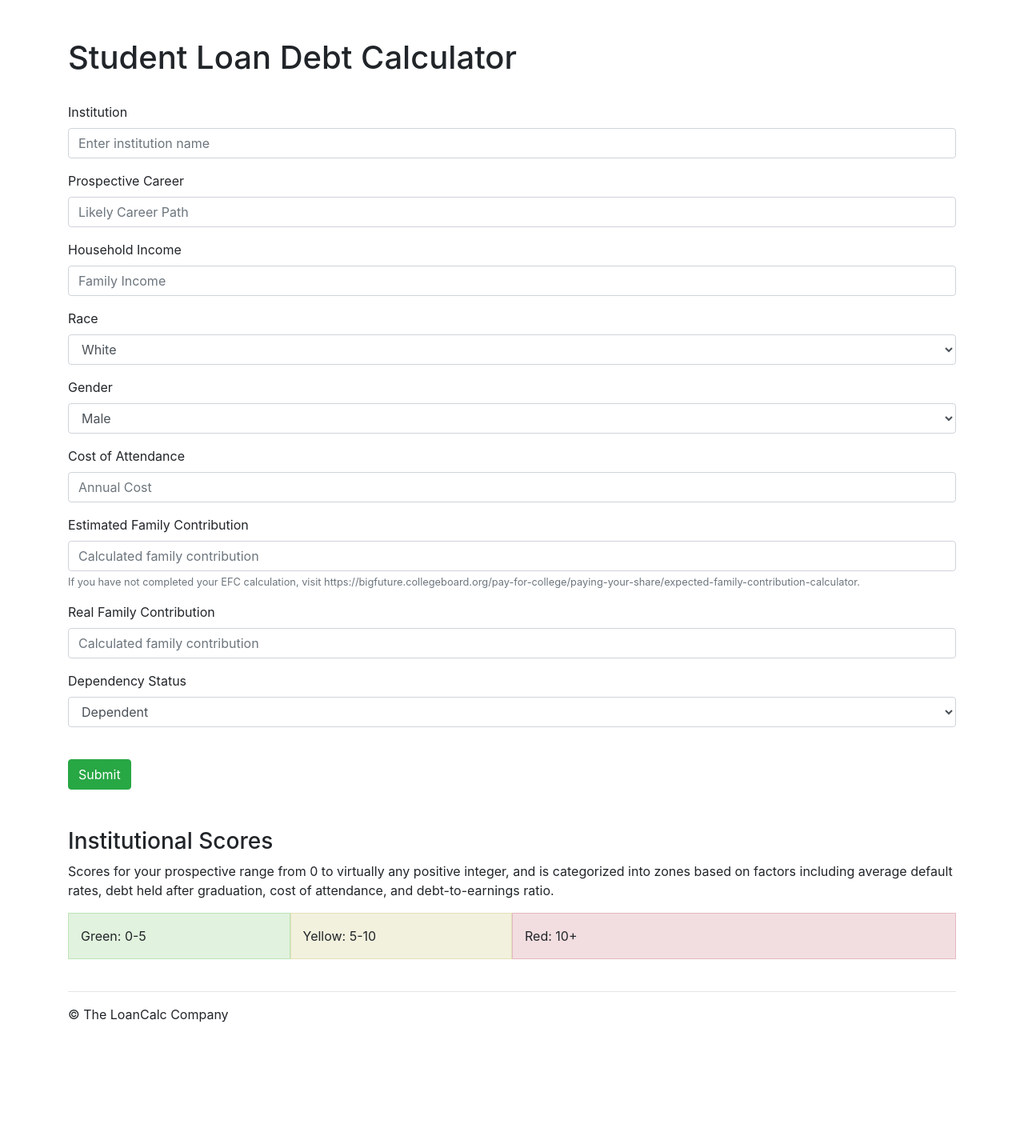
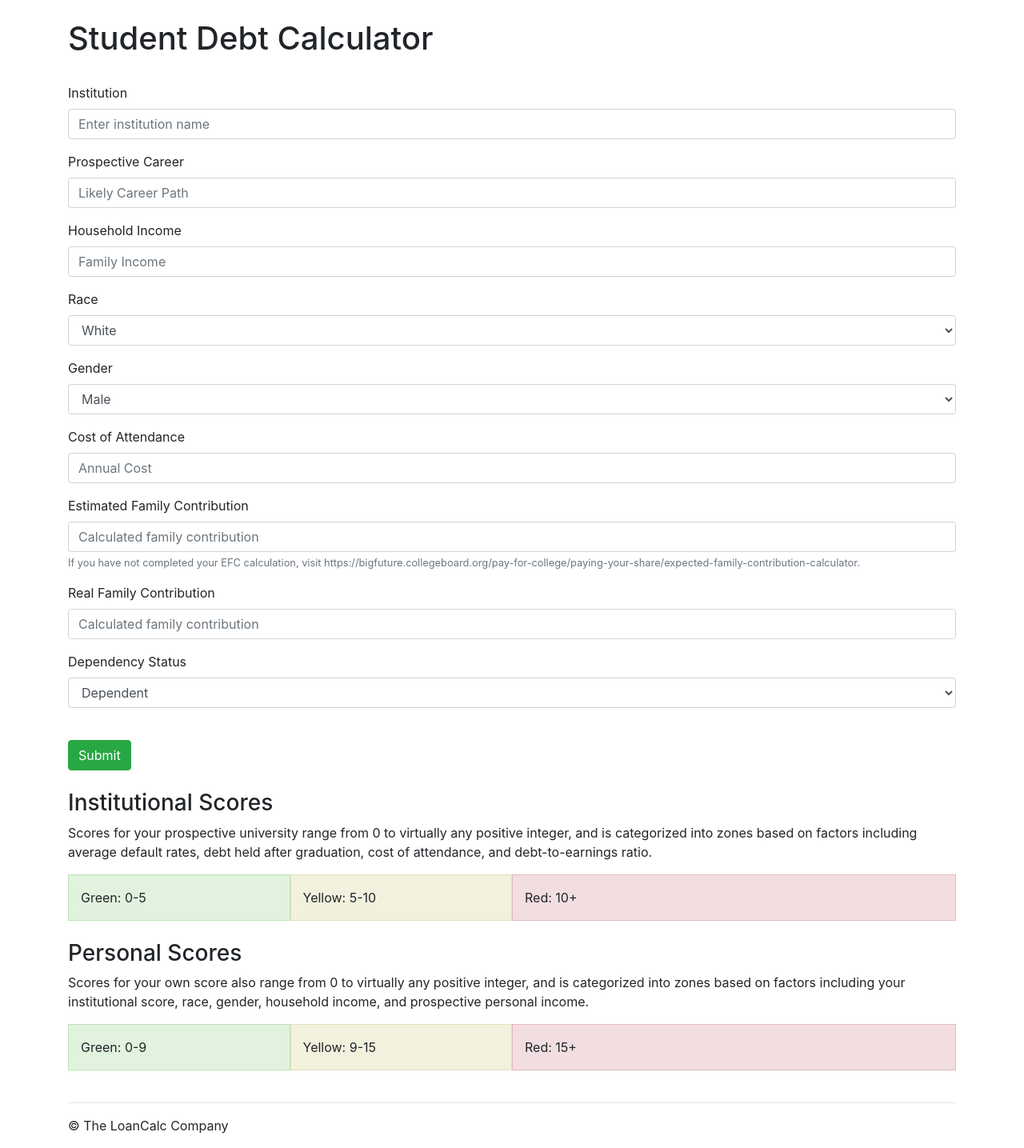
Before and after one commit to ayogik/edd-loanmodel, a Flask app: page /calc in a window 1280 px wide. Shown: the part 56-1491 px from the top of the page at 80% size. Before the commit the page ends 1334 px from the top, so only its background shows below. Run offline with Flask 2, Linux system fonts and the light colour scheme; parts of the project's set-up code (start-up, migrations or seed data) failed here and were passed over; some libraries are stand-ins or nearby versions.

Commit message:
Kinda finish personal score
Instead of comparing income to 250,000, compare it to a multiple (prob 5) of the EFC

```diff
--- a/app/routes.py
+++ b/app/routes.py
@@ -30,14 +30,33 @@ def college_score(institution):
             else:
                 scaled = (factors[i] - ranges[i]['min'])/(ranges[i]['max'] - ranges[i]['min'])
                 total += scaled
-        print (scaled, file=sys.stderr)
     total += 0.5-0.5*(factors[4] - ranges[4]['min'])/(ranges[4]['max'] - ranges[4]['min'])
 
     return total
 
 def personal_score(collegeScore, career, income, race, gender):
     personalIncome = pd.Series.item(occupation[occupation['OCC_TITLE'] == career]['A_MEAN'].iloc[[0]])
-    return personalIncome
+    variations = {'White':{'Male':1.11945,'Female':0.922821},
+                    'African American':{'Male':0.838333,'Female':0.756954},
+                    'Asian':{'Male':1.428603,'Female':1.102105},
+                    'Hispanic':{'Male':0.796935,'Female':0.704974},
+                    'Other':{'Male':1,'Female':0.8}}
+    realIncome = personalIncome * variations[race][gender]
+    income = int(income)
+
+    total = 0
+    if realIncome < 250000:
+        total += 3*(1-realIncome/250000)
+        print (total, file=sys.stderr)
+    else:
+        total += 0
+    print (income, file=sys.stderr)
+    if income < 250000:
+        total += 3*(1-realIncome/250000)
+    else:
+        total += 0
+    total += collegeScore
+    return total
 
 @app.route('/')
 @app.route('/index')
@@ -69,7 +88,5 @@ def calc():
     if form.validate_on_submit():
         output = college_score(institution)
         pScore = personal_score(output, career, income, race, gender)
-        flash('Your School\'s Score: {}'.format(output),
-                'Your Personal Score: {}'.format(pScore))
-        print(output, file=sys.stderr)
+        flash('Your Institutional, Personal Score: {}, {}'.format(output, pScore))
     return render_template('calc.html', form=form)
--- a/app/templates/calc.html
+++ b/app/templates/calc.html
@@ -43,8 +43,7 @@
     </nav>
 
     <main role="main" class="container">
-      <br>
-      <h1>Student Loan Debt Calculator</h1>
+      <h1>Student Debt Calculator</h1>
       <br>
       <form action="" method="post" novalidate>
         {{ form.hidden_tag() }}
@@ -119,9 +118,9 @@
         <button type="submit" class="btn btn-success">Submit</button>
       </form>
 
-      <br><br>
+      <br>
       <h3>Institutional Scores</h3>
-      <p>Scores for your prospective range from 0 to virtually any positive integer, and is categorized into zones based on factors including average default rates, debt held after graduation, cost of attendance, and debt-to-earnings ratio.
+      <p>Scores for your prospective university range from 0 to virtually any positive integer, and is categorized into zones based on factors including average default rates, debt held after graduation, cost of attendance, and debt-to-earnings ratio.
       <div class="container">
         <div class="row">
           <div class="col-md-3">
@@ -137,10 +136,29 @@
       </div>
 
       <br>
+
+      <h3>Personal Scores</h3>
+      <p>Scores for your own score also range from 0 to virtually any positive integer, and is categorized into zones based on factors including your institutional score, race, gender, household income, and prospective personal income.
+      <div class="container">
+        <div class="row">
+          <div class="col-md-3">
+            Green: 0-9
+          </div>
+          <div class="col-md-3 synopsis">
+            Yellow: 9-15
+          </div>
+          <div class="col-md-6">
+            Red: 15+
+          </div>
+        </div>
+      </div>
+
+      <br>
+
       {% with messages = get_flashed_messages() %}
       {% if messages %}
         {% for message in messages %}
-        <p> {{ message }} </p>
+        <p class="lead"> {{ message }} </p>
         {% endfor %}
       {% endif %}
       {% endwith %}
```
